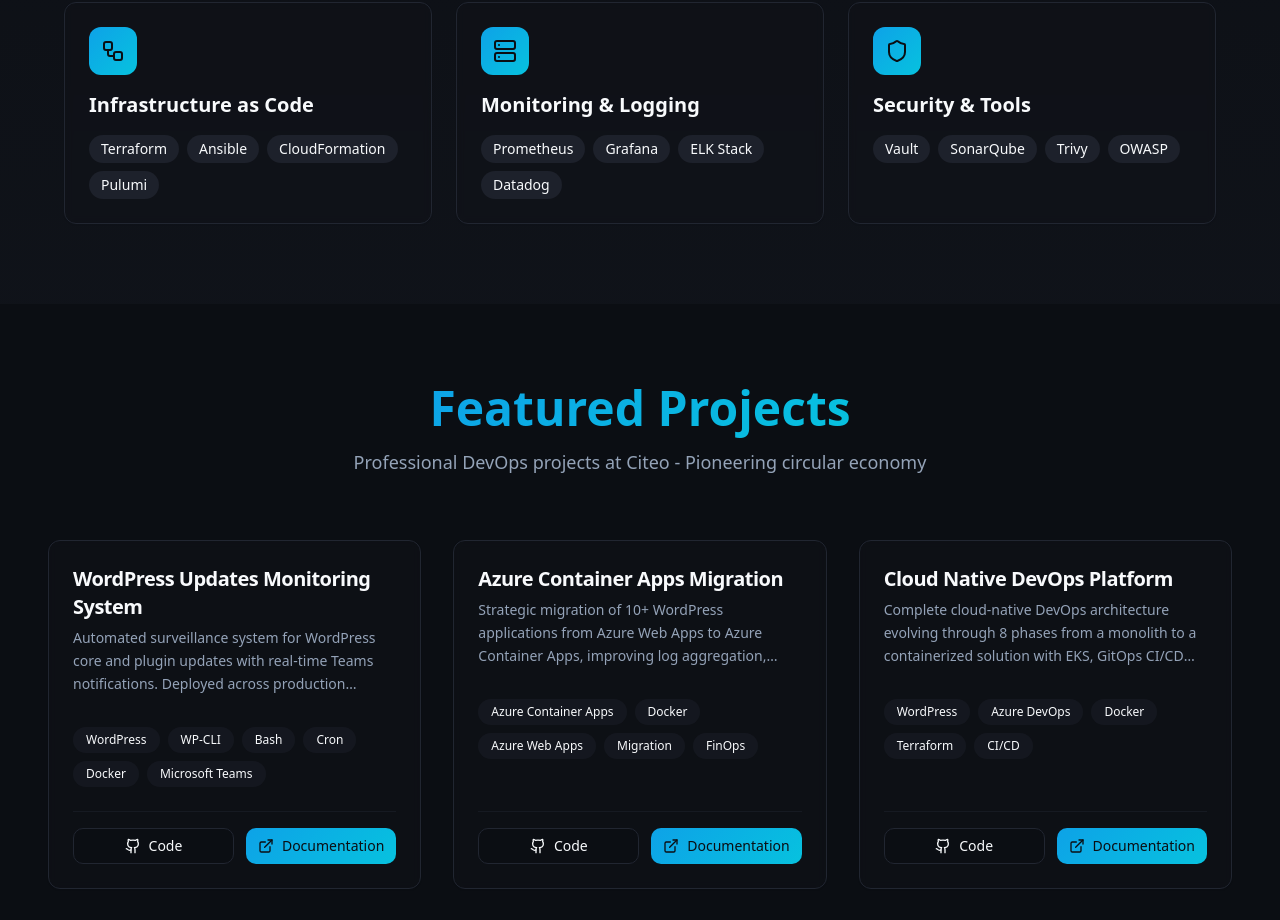
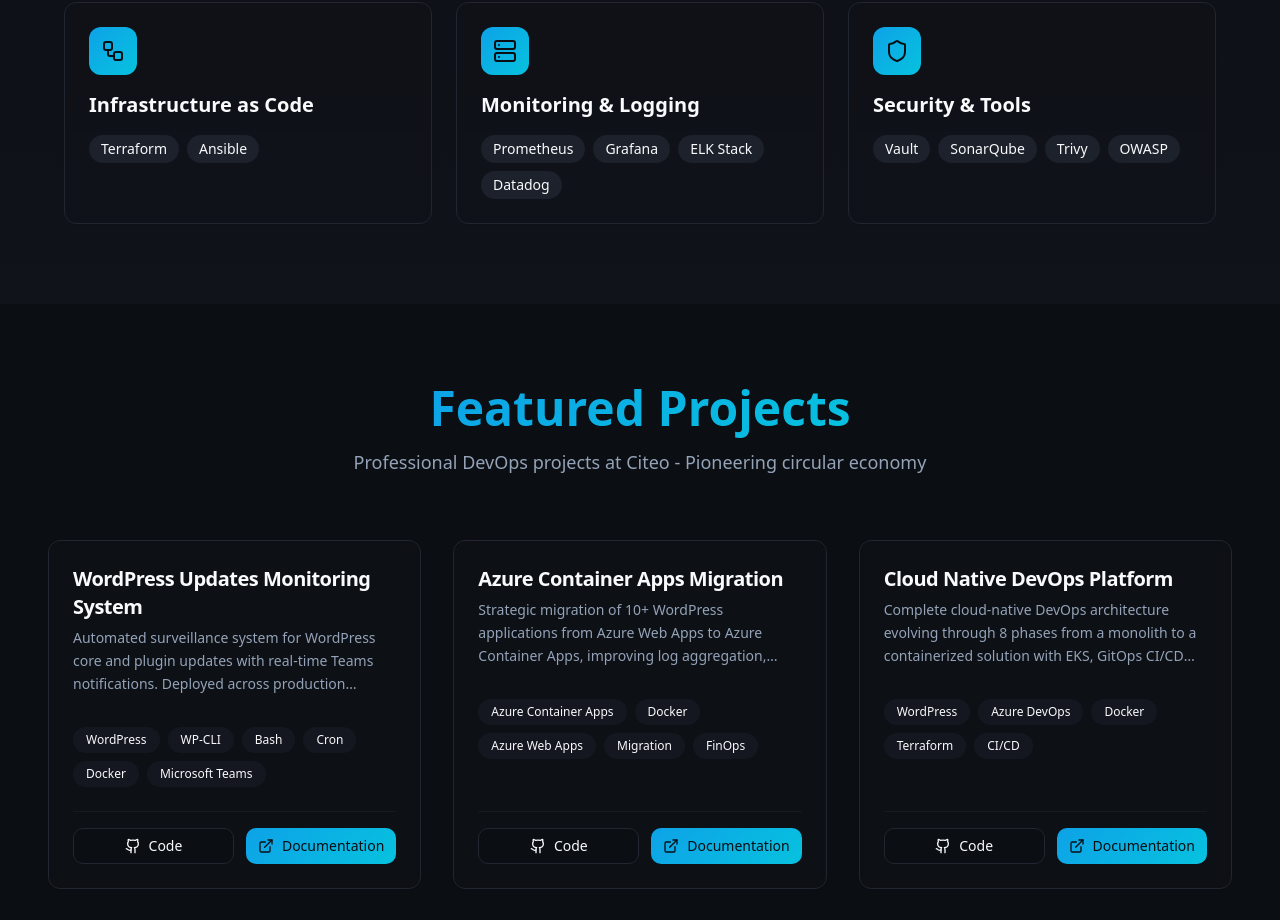
Before and after one commit to hachimmm/portfolio-hachim, a React (Vite) app: page / in a window 1280 px wide. Shown: the part 1280-2200 px from the top of the page. Built offline with nearby package versions, Linux system fonts and the light colour scheme; the HTML template or start-up script is replaced by a standard one.

Commit message:
Remove CloudFormation and Pulumi

```diff
--- a/src/components/Skills.tsx
+++ b/src/components/Skills.tsx
@@ -59,7 +59,7 @@ const Skills = () => {
     {
       icon: Workflow,
       title: t.iac,
-      items: ["Terraform", "Ansible", "CloudFormation", "Pulumi"],
+      items: ["Terraform", "Ansible"],
     },
     {
       icon: Server,
```
